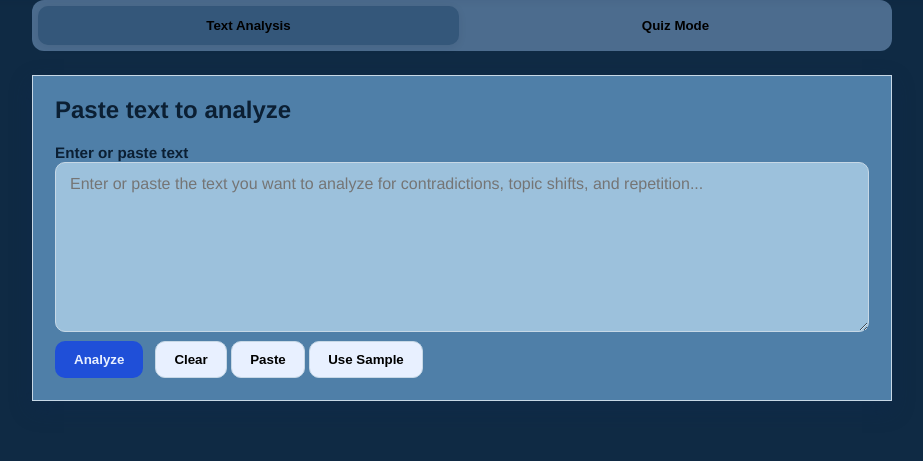
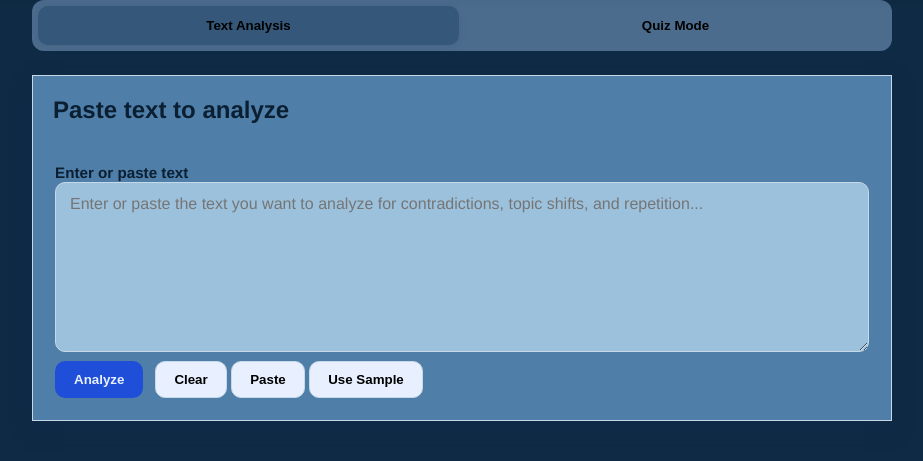
Before and after one commit to alejandronava562/LOGICCHECKER, a Flask app: page / in a window 1280 px wide. Shown: the part 87-548 px from the top of the page, without its empty margins (178-1101 px from the left). Run offline with Flask 3, Linux system fonts and the light colour scheme.

Commit message:
fixed styling issues

```diff
--- a/static/styles.css
+++ b/static/styles.css
@@ -152,7 +152,7 @@ main {
 }
 
 .card-header {
-  padding: 20px 22px 0;
+  padding: 20px;
 }
 
 .card-body {
@@ -284,7 +284,7 @@ select:focus {
 .badge-outline {
   border-color: var(--border);
   color: var(--muted);
-  background: #e8f0ff;
+  background: #4f7fa8;
 }
 
 .badge-default {
```
